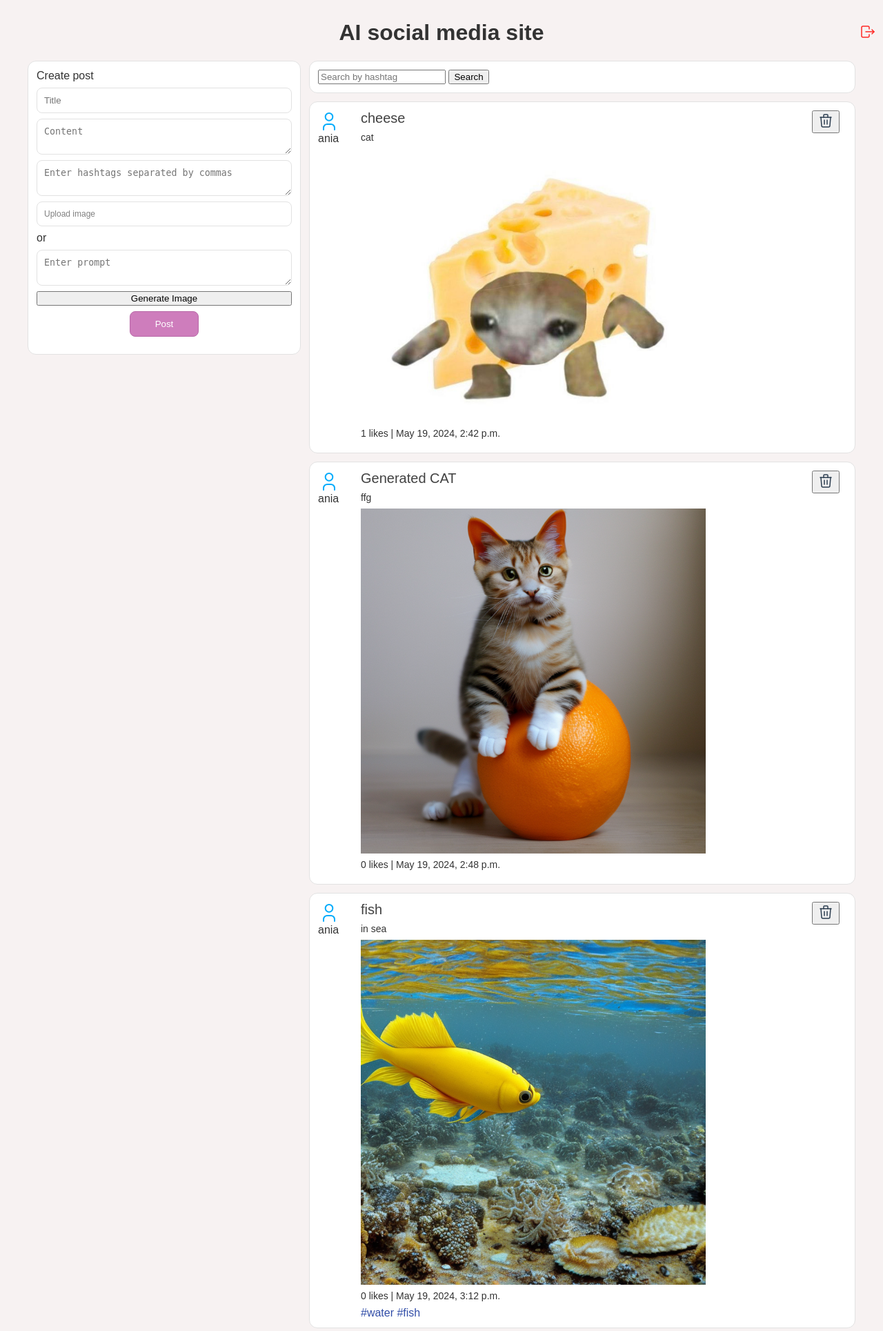
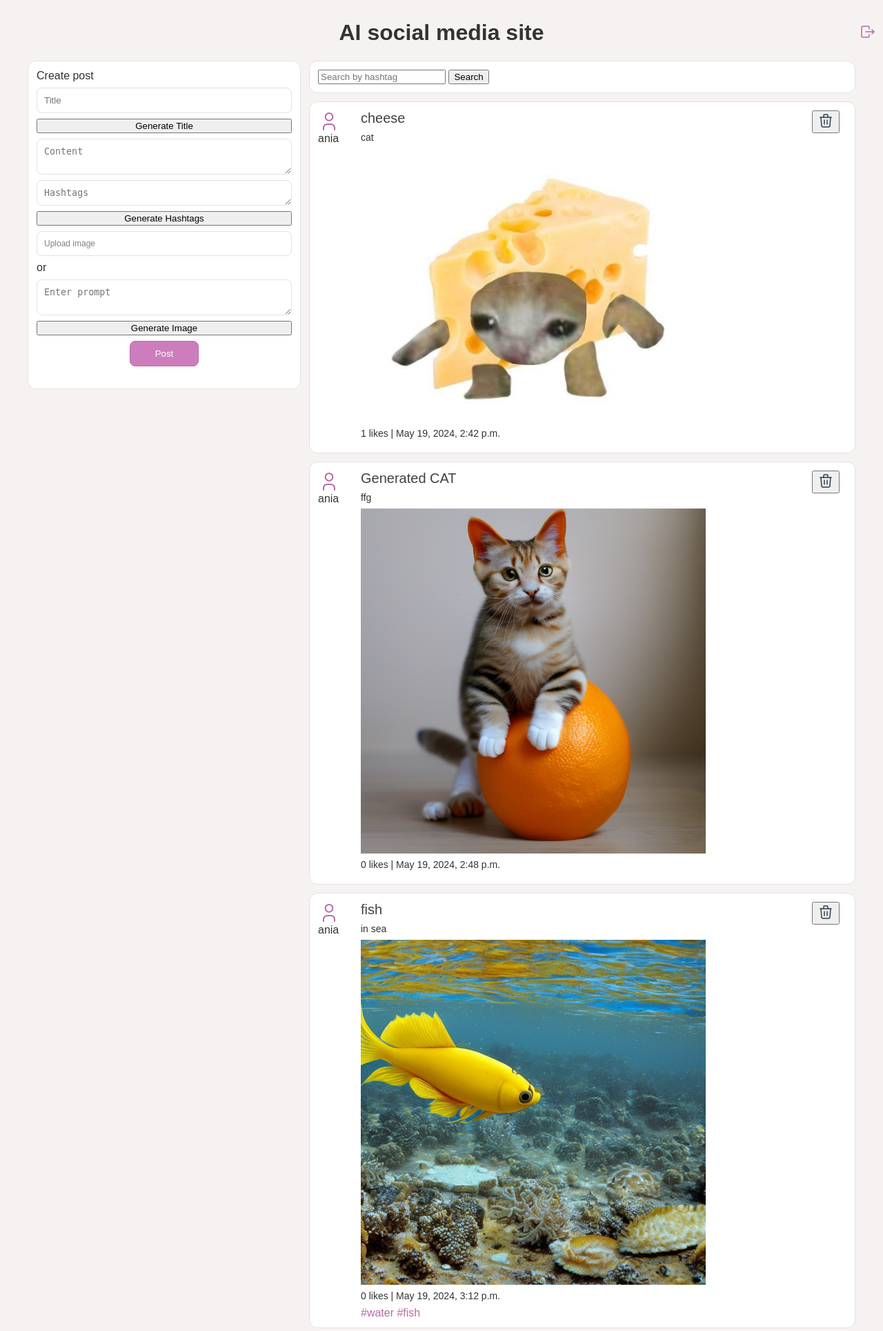
Before and after one commit to aniaprojs/apka, a Django app: template projekt/apka/templates/apka/index.html in a window 1280 px wide. Shown: the top 1929 px of the page at 69% size. Run offline with Django 5.2, Linux system fonts and the light colour scheme; the template is opened without the code that fills it: values that come from a table or form of the project are taken from there, others are empty; a user stored in the database is signed in; data comes from the database, SQL or seed files in the repository; both versions use the stored data as it was after the commit.

Commit message:
generate title and hashtags

```diff
--- a/projekt/apka/models.py
+++ b/projekt/apka/models.py
@@ -8,7 +8,7 @@ class Hashtag(models.Model):
         return self.name
 
 class Post(models.Model):
-    title = models.CharField(max_length=100)
+    title = models.CharField(max_length=300)
     content = models.TextField()
     image = models.ImageField(upload_to='posts/', null=True, blank=True)
     author = models.ForeignKey(User, on_delete=models.CASCADE)
--- a/projekt/apka/static/apka/styles.css
+++ b/projekt/apka/static/apka/styles.css
@@ -48,6 +48,7 @@ body {
     margin-left: 30px;
     text-align: left;
     gap: 8px;
+    margin-right: 50px;
 }
 
 .author {
@@ -56,11 +57,11 @@ body {
 }
 
 .create_post {
-    height: 400px;
+    height: 450px;
 }
 
 .hashtag {
-    color: rgb(50, 78, 168);
+    color: #b969a8;
 }
 
 #preview-img{
--- a/projekt/apka/templates/apka/index.html
+++ b/projekt/apka/templates/apka/index.html
@@ -13,7 +13,7 @@
     <div class="navbar">
         <h1>AI social media site</h1>
         <a class="right" href="{% url 'logout' %}">
-            <svg xmlns="http://www.w3.org/2000/svg" class="icon icon-tabler icon-tabler-logout" width="24" height="24" viewBox="0 0 24 24" stroke-width="1.5" stroke="#ff2825" fill="none" stroke-linecap="round" stroke-linejoin="round"><path stroke="none" d="M0 0h24v24H0z" fill="none"/><path d="M14 8v-2a2 2 0 0 0 -2 -2h-7a2 2 0 0 0 -2 2v12a2 2 0 0 0 2 2h7a2 2 0 0 0 2 -2v-2" /><path d="M9 12h12l-3 -3" /><path d="M18 15l3 -3" /></svg>
+            <svg xmlns="http://www.w3.org/2000/svg" class="icon icon-tabler icon-tabler-logout" width="24" height="24" viewBox="0 0 24 24" stroke-width="1.5" stroke="#b969a8" fill="none" stroke-linecap="round" stroke-linejoin="round"><path stroke="none" d="M0 0h24v24H0z" fill="none"/><path d="M14 8v-2a2 2 0 0 0 -2 -2h-7a2 2 0 0 0 -2 2v12a2 2 0 0 0 2 2h7a2 2 0 0 0 2 -2v-2" /><path d="M9 12h12l-3 -3" /><path d="M18 15l3 -3" /></svg>
         </a>
     </div>
     <div class="main">
@@ -22,8 +22,10 @@
             <form class="form" method="POST" enctype="multipart/form-data">
                 {% csrf_token %}
                 <input class="form_title" type="text" id="id_title" name="title" placeholder="Title">
+                <button type="button" onclick="generateTitle()">Generate Title</button>
                 <textarea class="form_content" id="id_content" name="content" rows="2" placeholder="Content"></textarea>
-                <textarea class="form_content" id="textInput" name="hashtags" placeholder="Enter hashtags separated by commas"></textarea>
+                <textarea class="form_content" id="id_hashtags" name="hashtags" rows="1" placeholder="Hashtags"></textarea>
+                <button type="button" onclick="generateHashtags()">Generate Hashtags</button>
                 <label for="id_image" class="form_image">
                     Upload image
                     <input type="file" id="id_image" name="image" accept="image/*" style="display: none;">
@@ -50,7 +52,7 @@
                     <div class="post">
                         <div>
                             <span class="author">
-                                <svg xmlns="http://www.w3.org/2000/svg" class="icon icon-tabler icon-tabler-user" width="32" height="32" viewBox="0 0 24 24" stroke-width="1.5" stroke="#00abfb" fill="none" stroke-linecap="round" stroke-linejoin="round"><path stroke="none" d="M0 0h24v24H0z" fill="none"/><path d="M8 7a4 4 0 1 0 8 0a4 4 0 0 0 -8 0" /><path d="M6 21v-2a4 4 0 0 1 4 -4h4a4 4 0 0 1 4 4v2" /></svg>
+                                <svg xmlns="http://www.w3.org/2000/svg" class="icon icon-tabler icon-tabler-user" width="32" height="32" viewBox="0 0 24 24" stroke-width="1.5" stroke="#b969a8" fill="none" stroke-linecap="round" stroke-linejoin="round"><path stroke="none" d="M0 0h24v24H0z" fill="none"/><path d="M8 7a4 4 0 1 0 8 0a4 4 0 0 0 -8 0" /><path d="M6 21v-2a4 4 0 0 1 4 -4h4a4 4 0 0 1 4 4v2" /></svg>
                                 {{ post.author }}
                             </span>
                         </div>
@@ -110,10 +112,10 @@
                     imgPreview.src = event.target.result;
                     imgPreview.style.display = 'block';
                 }
-                $('#create_post_container').css('height', '700px');
+                $('#create_post_container').css('height', '750px');
                 reader.readAsDataURL(file);
             } else {
-                $('#create_post_container').css('height', '400px');
+                $('#create_post_container').css('height', '450px');
                 imgPreview.style.display = 'none';
             }
         });
@@ -130,14 +132,54 @@
                 },
                 success: function(response) {
                     var imageUrl = response.image_url;
-                    console.log(imageUrl)
                     $('#preview-img').attr('src', imageUrl);
                     $('#preview-img').css('display', 'block');
                     $('#generated_image_url').val(response.image_url);
-                    $('#create_post_container').css('height', '700px');
+                    $('#create_post_container').css('height', '750px');
                 }
             });
         }
         window.generateImage = generateImage;
+
+        function generateTitle() {
+            var content = $('#id_content').val();
+            var csrftoken = $('[name=csrfmiddlewaretoken]').val();
+            console.log(content)
+            $.ajax({
+                url: "{% url 'get_title' %}",
+                type: "POST",
+                data: {
+                    'content': content,
+                    'csrfmiddlewaretoken': csrftoken,
+                },
+                success: function(response) {
+                    console.log(response)
+                    var title = response.title;
+                    $('#id_title').val(title);
+                    $('#generated_title_hashtags').html('Generated Title: ' + title);
+                }
+            });
+        }
+        window.generateTitle = generateTitle;
+
+        function generateHashtags() {
+            var content = $('#id_content').val();
+            var csrftoken = $('[name=csrfmiddlewaretoken]').val();
+            $.ajax({
+                url: "{% url 'get_hashtags' %}",
+                type: "POST",
+                data: {
+                    'content': content,
+                    'csrfmiddlewaretoken': csrftoken,
+                },
+                success: function(response) {
+                    console.log(response)
+                    var hashtags = response.hashtags.join(', ');
+                    $('#id_hashtags').val(hashtags);
+                    $('#generated_title_hashtags').html('Generated Hashtags: ' + hashtags);
+                }
+            });
+        }
+        window.generateHashtags = generateHashtags;
     });
 </script>
--- a/projekt/apka/urls.py
+++ b/projekt/apka/urls.py
@@ -7,7 +7,9 @@ urlpatterns = [
     path('login/', views.login_view, name='login'),
     path('logout/', views.logout_view, name='logout'),
     path('signup/', views.signup, name='signup'),
-    path('generate-image/', views.generate_image, name='generate_image'),
     path('delete_post/<int:post_id>/', views.delete_post, name='delete_post'),
     path('like/<int:post_id>/', views.like_post, name='like_post'),
+    path('generate-image/', views.generate_image, name='generate_image'),
+    path('get_title/', views.get_title, name='get_title'),
+    path('get_hashtags/', views.get_hashtags, name='get_hashtags'),
 ]
```
Also changed, not shown: projekt/apka/views.py (+80 -7 lines), projekt/apka/migrations/0007_alter_post_title.py (added), projekt/db.sqlite3, projekt/media/6b95226b-4b92-44d8-87cd-c5d0944f0e26.png (deleted), projekt/media/6c4d5553-0997-41cc-b868-dc10d67a3c5f.png (added), projekt/media/f30ad626-a725-43bb-9083-0aa0da1c0c0c.png (added), 1 other file.
